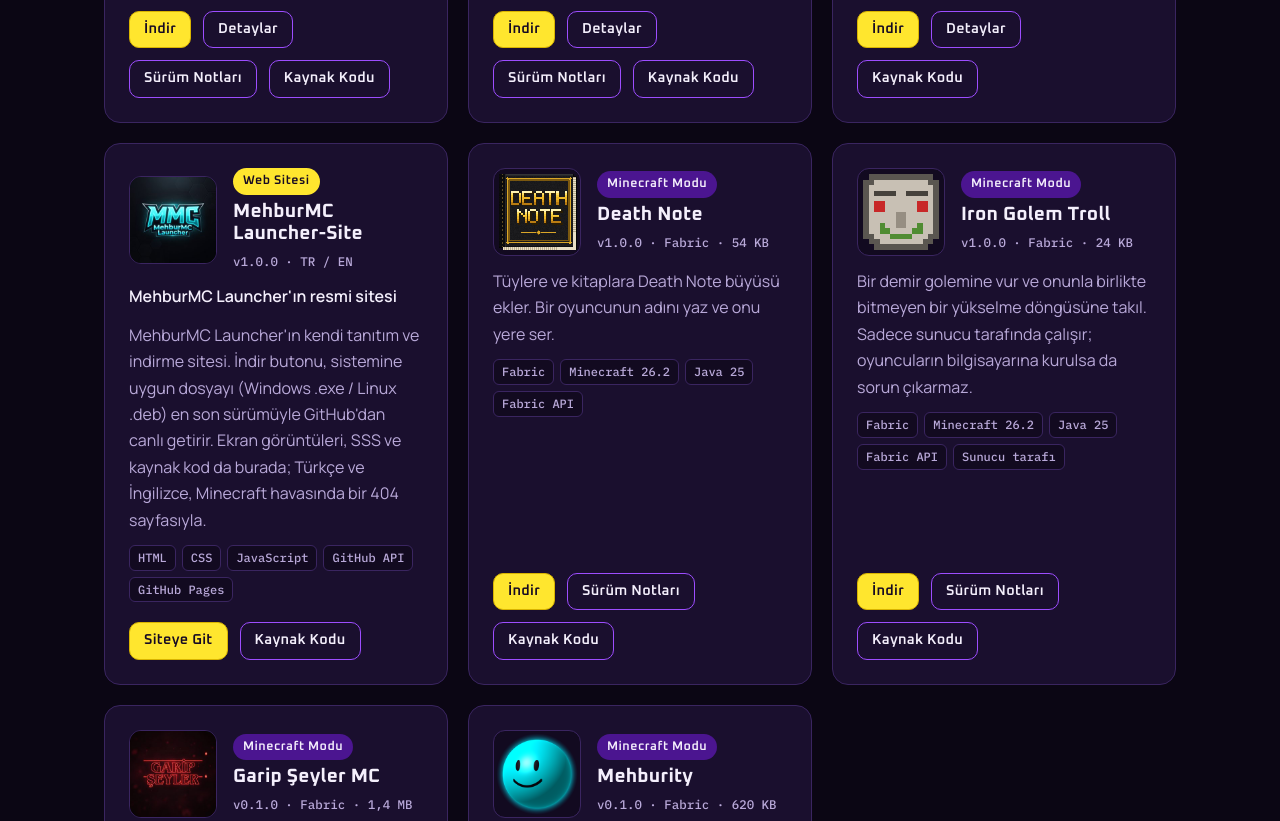
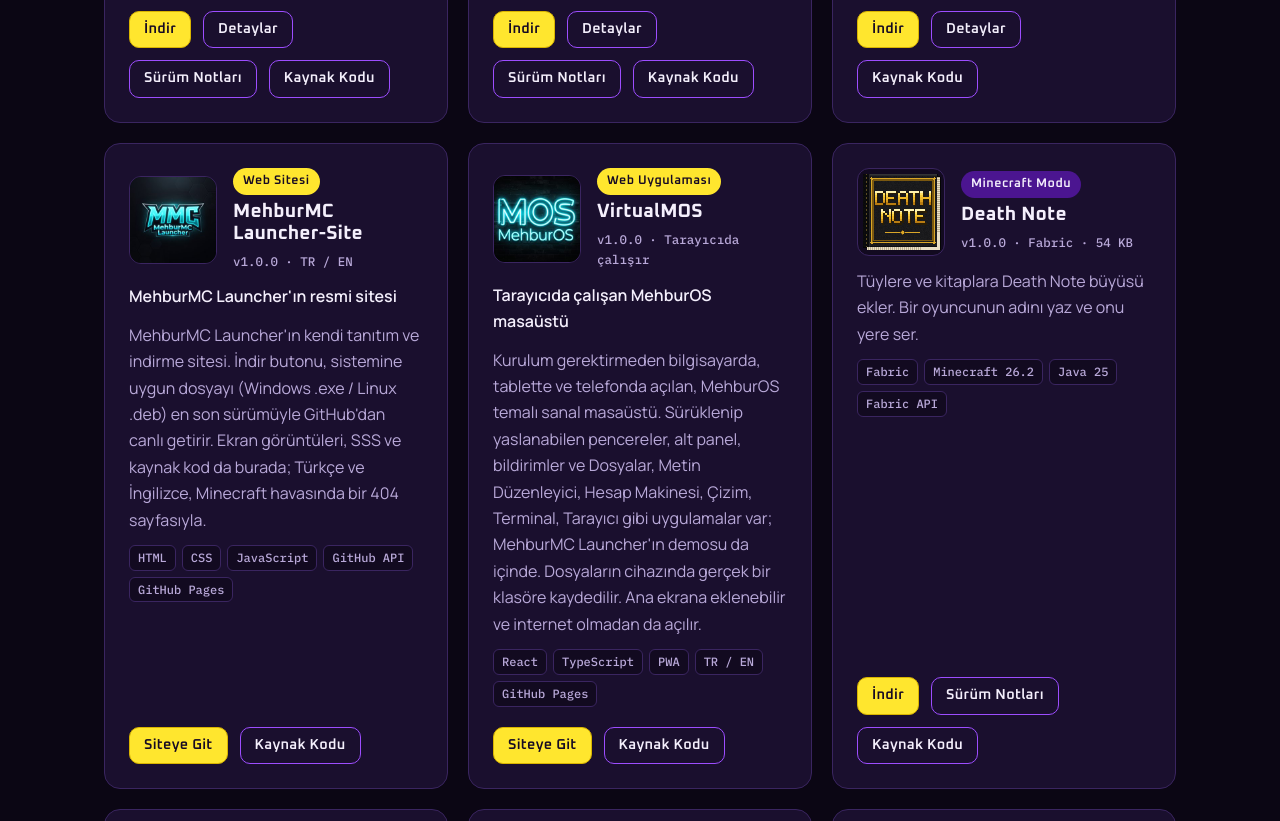
Before and after one commit to Mehbur07/mehbur07.github.io, a plain HTML site: page projelerim.html in a window 1280 px wide. Shown: the part 1060-1881 px from the top of the page. Drawn offline with Linux system fonts and the light colour scheme.

Commit message:
feat: move the VirtualMOS card to ready projects
- Add Visit Site and Source Code buttons, the MehburOS logo and a new description (TR + EN)
- Update the home page project counter to 9 ready, 7 in development

Co-Authored-By: Claude Opus 5.5 <noreply@anthropic.com>

```diff
--- a/assets/js/translations.js
+++ b/assets/js/translations.js
@@ -92,7 +92,7 @@ window.M07_TRANSLATIONS = {
     'home.mehpixBadge': 'Live',
     'home.mehpixText': 'The website of MehPiX, my software studio. Explore and download our projects like the PyAI chatbot and the Arduino-powered Quiz.',
     'home.mehpixCta': 'Visit Site',
-    'home.projectsCount': '8 ready · 8 in development',
+    'home.projectsCount': '9 ready · 7 in development',
     'home.projectsText': "My Minecraft launcher, my mods and the software I'm working on.",
     'home.go': 'Explore',
     'home.aboutEyebrow': "I'm Burak",
@@ -135,7 +135,9 @@ window.M07_TRANSLATIONS = {
     'projects.typeSite': 'Website',
     'projects.visit': 'Visit Site',
     'projects.details': 'Details',
-    'projects.w11.text': 'My browser-based virtual desktop project with the MehburOS theme. Details coming soon!',
+    'projects.w11.meta': 'Runs in the browser',
+    'projects.w11.subtitle': 'A MehburOS desktop that runs in your browser',
+    'projects.w11.text': "A MehburOS-themed virtual desktop that opens on computers, tablets and phones with no installation. It has draggable, snappable windows, a bottom panel, notifications and apps like Files, Text Editor, Calculator, Paint, Terminal and Browser, plus a demo of the MehburMC Launcher. Your files are saved to a real folder on your device. You can add it to your home screen and it opens even without an internet connection.",
     'projects.rg.meta': '3D survival game',
     'projects.rg.text': 'My block-based 3D survival game, built with Unity. Run, dig, build and survive in a 2 million x 2 million block world. The main menu, save system and health/hunger/stamina are done; inventory and crafting are next.',
     'projects.rg.survival': 'Survival',
--- a/projelerim.html
+++ b/projelerim.html
@@ -143,6 +143,27 @@
               <div class="card__footer btn-row">
                 <a class="btn btn--primary btn--sm" href="https://mehburmc.github.io/" target="_blank" rel="noopener" data-i18n="projects.visit">Siteye Git</a>
                 <a class="btn btn--ghost btn--sm" href="https://github.com/mehburmc/mehburmc.github.io" target="_blank" rel="noopener" data-i18n="projects.source">Kaynak Kodu</a>
+              </div>
+            </article>
+
+            <!-- VirtualMOS: tarayıcıda çalışan MehburOS temalı sanal masaüstü (eski Win11 Web), indirme yok -->
+            <article class="card project-card">
+              <div class="project-card__head">
+                <div class="card__media"><img src="assets/img/mehburos.jpg" alt="VirtualMOS logosu" data-i18n-attr="alt:alt.w11" width="88" height="88" loading="lazy"></div>
+                <div class="project-card__title">
+                  <span class="badge" data-i18n="projects.typeWeb">Web Uygulaması</span>
+                  <h3>VirtualMOS</h3>
+                  <span class="project-card__meta">v1.0.0 · <span data-i18n="projects.w11.meta">Tarayıcıda çalışır</span></span>
+                </div>
+              </div>
+              <p class="project-card__subtitle" data-i18n="projects.w11.subtitle">Tarayıcıda çalışan MehburOS masaüstü</p>
+              <p data-i18n="projects.w11.text">Kurulum gerektirmeden bilgisayarda, tablette ve telefonda açılan, MehburOS temalı sanal masaüstü. Sürüklenip yaslanabilen pencereler, alt panel, bildirimler ve Dosyalar, Metin Düzenleyici, Hesap Makinesi, Çizim, Terminal, Tarayıcı gibi uygulamalar var; MehburMC Launcher'ın demosu da içinde. Dosyaların cihazında gerçek bir klasöre kaydedilir. Ana ekrana eklenebilir ve internet olmadan da açılır.</p>
+              <ul class="tags">
+                <li class="tag">React</li><li class="tag">TypeScript</li><li class="tag">PWA</li><li class="tag">TR / EN</li><li class="tag">GitHub Pages</li>
+              </ul>
+              <div class="card__footer btn-row">
+                <a class="btn btn--primary btn--sm" href="https://virtualmos.github.io/" target="_blank" rel="noopener" data-i18n="projects.visit">Siteye Git</a>
+                <a class="btn btn--ghost btn--sm" href="https://github.com/virtualmos/virtualmos.github.io" target="_blank" rel="noopener" data-i18n="projects.source">Kaynak Kodu</a>
               </div>
             </article>
 
@@ -308,17 +329,6 @@
               <p data-i18n="projects.minimap.text">Kendi mini harita projem. Detaylar çok yakında!</p>
             </article>
 
-            <!-- VirtualMOS: eski Win11 Web, MehburOS temasıyla baştan yazılıyor -->
-            <article class="card project-card">
-              <div class="project-card__head">
-                <div class="card__media"><img src="assets/img/win11web.svg" alt="VirtualMOS logosu" data-i18n-attr="alt:alt.w11" width="88" height="88" loading="lazy"></div>
-                <div class="project-card__title">
-                  <span class="badge badge--outline" data-i18n="projects.inDev">Geliştiriliyor</span>
-                  <h3>VirtualMOS</h3>
-                </div>
-              </div>
-              <p data-i18n="projects.w11.text">Tarayıcıda çalışan, MehburOS temalı sanal masaüstü projem. Detaylar çok yakında!</p>
-            </article>
 
             <!-- RunGame: Unity ile blok tabanlı 3D hayatta kalma oyunu (repo private, bağlantı yok) -->
             <article class="card project-card">
```
Also changed, not shown: index.html (+1 -1 lines), 3 other files.
